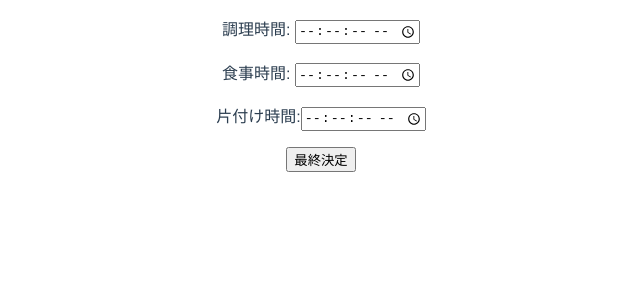
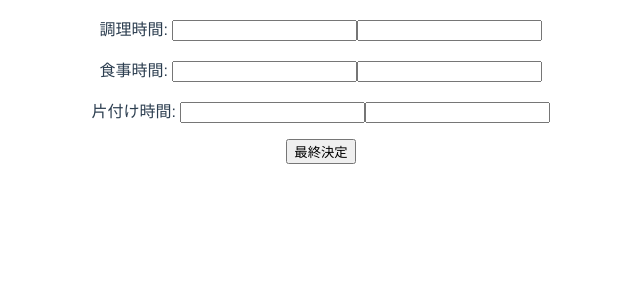
Before and after one commit to gpioblink/task-radio, a Vue app in the folder task-radio-front/: page / in a window 1280 px wide. Shown: the top 300 px of the page, without its empty margins (319-959 px from the left). Built offline with nearby package versions, Linux system fonts and the light colour scheme.

Commit message:
Fix time template

```diff
--- a/task-radio-front/src/App.vue
+++ b/task-radio-front/src/App.vue
@@ -2,16 +2,16 @@
   <div id="app" class="home">
     <div id="input">
       <p>
-        調理時間: <input type="time" step="1" v-model="prepareTimeString">
+        調理時間: <input @input="validate" type="tel" maxlength="2" pattern="^[0-9]+$" v-model="prepareTimeMin"><input @input="validate" type="tel" maxlength="2" pattern="^[0-9]+$" v-model="prepareTimeSec">
       </p>
       <p>
-        食事時間: <input type="time" step="1" v-model="eatingTimeString">
+        食事時間: <input @input="validate" type="tel" maxlength="2" pattern="^[0-9]+$" v-model="eatingTimeMin"><input @input="validate" type="tel" maxlength="2" pattern="^[0-9]+$" v-model="eatingTimeSec">
       </p>
       <p>
-        片付け時間:<input type="time" step="1" v-model="washingTimeString">
+        片付け時間: <input @input="validate" type="tel" maxlength="2" pattern="^[0-9]+$" v-model="washingTimeMin"><input @input="validate" type="tel" maxlength="2" pattern="^[0-9]+$" v-model="washingTimeSec">
       </p>
       <p>
-        <button type="button" name="button">最終決定</button>
+        <button type="button" name="button" v-on:click="setTimers">最終決定</button>
       </p>
     </div>
   </div>
@@ -24,12 +24,23 @@ export default {
   name: 'notify-page',
   data() {
     return {
-      prepareTimeString: '',
-      eatingTimeString: '',
-      washingTimeString: ''
+      prepareTimeMin: '',
+      prepareTimeSec: '',
+      eatingTimeMin: '',
+      eatingTimeSec: '',
+      washingTimeMin: '',
+      washingTimeSec: ''
     };
   },
   methods: {
+    validate() {
+      this.prepareTimeMin = this.prepareTimeMin.replace(/\D/g, '');
+      this.prepareTimeSec = this.prepareTimeMin.replace(/\D/g, '');
+      this.eatingTimeMin = this.prepareTimeMin.replace(/\D/g, '');
+      this.eatingTimeSec = this.prepareTimeMin.replace(/\D/g, '');
+      this.washingTimeMin = this.prepareTimeMin.replace(/\D/g, '');
+      this.washingTimeSec = this.prepareTimeMin.replace(/\D/g, '');
+    },
     speak(text) {
       const uttr = new SpeechSynthesisUtterance(text);
       console.log(text);
@@ -46,6 +57,9 @@ export default {
     },
     setTimers() {
       //SPAJAMのAPIは後回し: this.playMusic('https://webapi.aitalk.jp/webapi/v2/ttsget.php?username=spajam2019&password=LTMd8Ep8&speaker_name=nozomi&ext=mp3&text=%E4%BB%8A%E6%97%A5%E3%81%AF%E3%81%84%E3%81%84%E5%A4%A9%E6%B0%97%E3%81%A7%E3%81%99%E3%81%AD%E3%80%82&aaa=.mp3');
+      console.log(this.prepareTimeString);
+      console.log(this.eatingTimeString);
+      console.log(this.washingTimeString);
       setTimeout(this.speak ,1000, "ごはんを炊こう！");
       setTimeout(this.speak ,5000, "ごはんができたよ");
       setTimeout(this.speak ,10000, "おいしかったねー");
@@ -58,7 +72,6 @@ export default {
     }
   },
   created() {
-    this.setTimers();
   }
 }
 </script>
```
